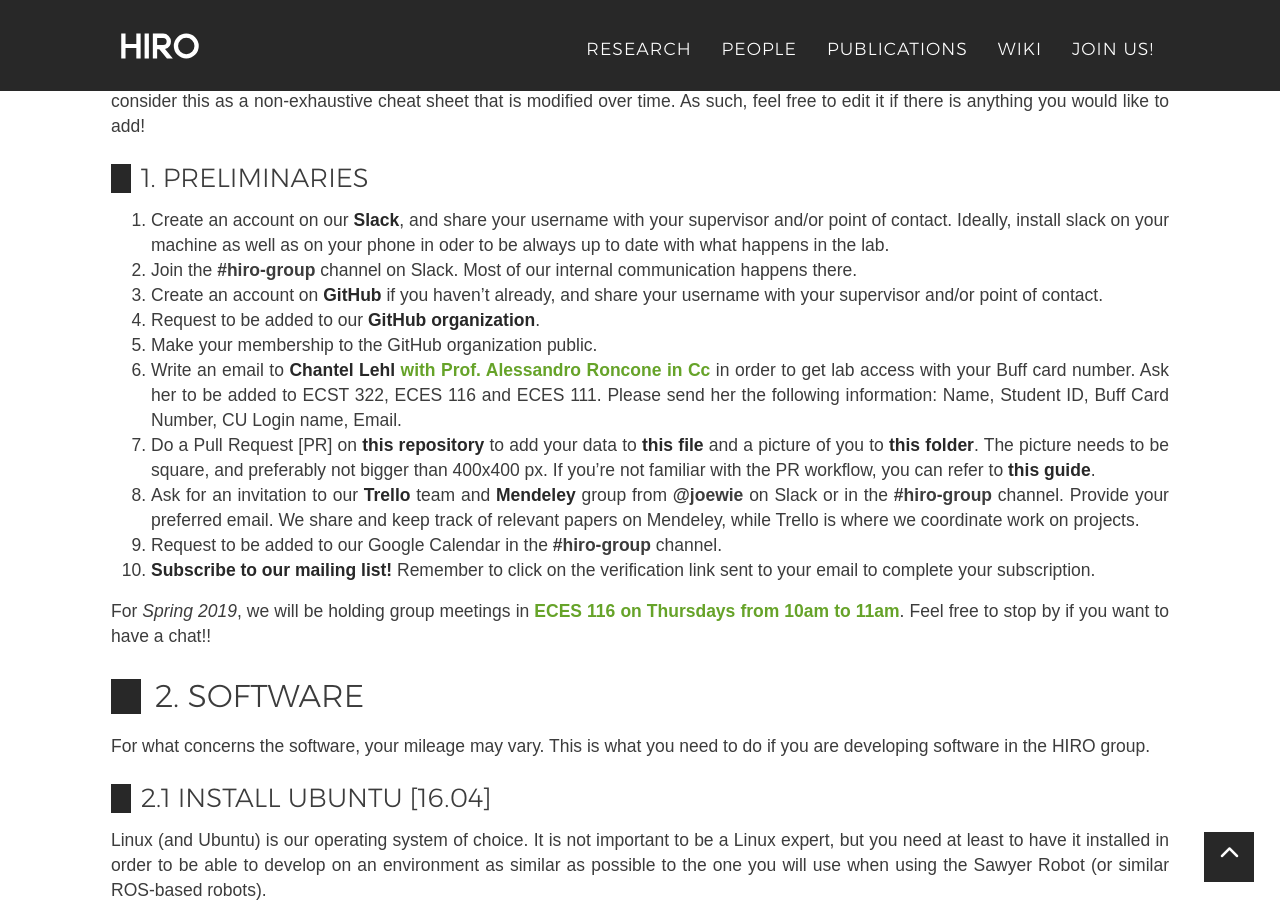
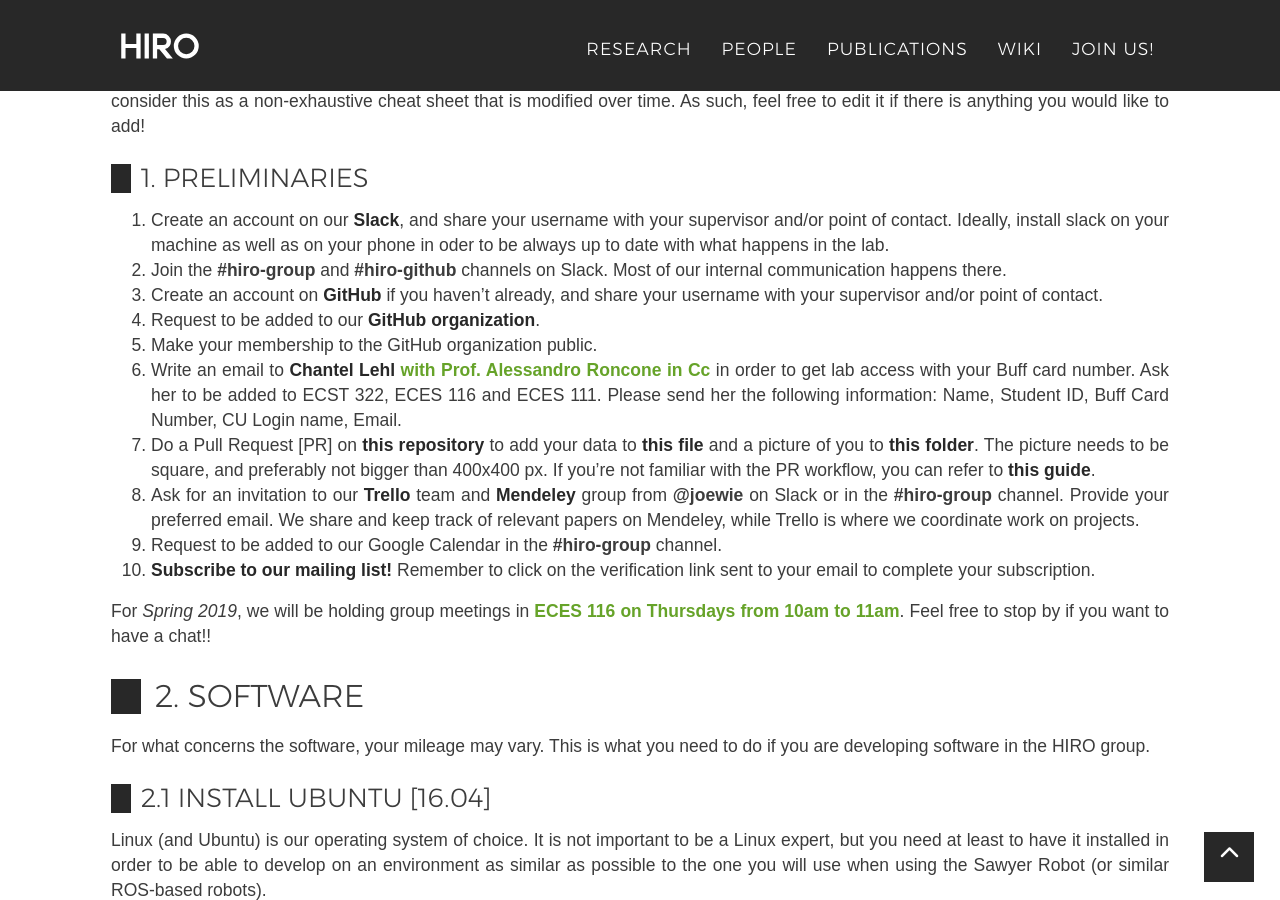
Before and after one commit to HIRO-group/HIRO-group.github.io, a Jekyll site: the page built from _posts/wiki/2019-03-07-new-HIRO-member.md, in a window 1280 px wide and 900 px high, scrolled down 612 px. Built offline with Jekyll 4.4.1, drawn with Linux system fonts in a browser that asks for light colours; nearby versions of some CDN libraries; emoji names are drawn with the system emoji font; some web fonts are replaced.

Commit message:
[new member] Minor

```diff
--- a/_posts/wiki/2019-03-07-new-HIRO-member.md
+++ b/_posts/wiki/2019-03-07-new-HIRO-member.md
@@ -16,7 +16,7 @@ The following is a list of things to do if you are new to the {{ site.title }}.
 ## 1. Preliminaries
 
  1. Create an account on our [Slack](https://arpg.slack.com), and share your username with your supervisor and/or point of contact. Ideally, install slack on your machine as well as on your phone in oder to be always up to date with what happens in the lab.
- 2. Join the **#hiro-group** channel on Slack. Most of our internal communication happens there.
+ 2. Join the **#hiro-group** and **#hiro-github** channels on Slack. Most of our internal communication happens there.
  3. Create an account on [GitHub](https://github.com) if you haven't already, and share your username with your supervisor and/or point of contact.
  4. Request to be added to our [GitHub organization](https://github.com/HIRO-group).
  5. Make your membership to the GitHub organization public.
```
